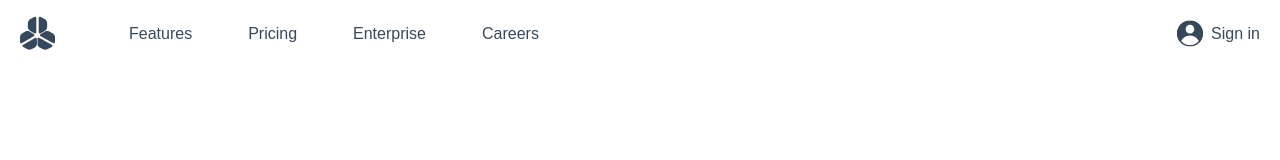
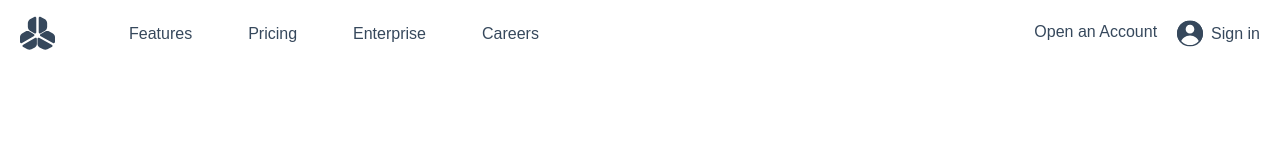
Before and after one commit to ProfMoriartey/ui-ux-website, a Next.js app: page / in a window 1280 px wide. Shown: the top 160 px of the page. Built offline with nearby package versions, Linux system fonts and the light colour scheme.

Commit message:
Add open an account button

```diff
--- a/app/components/Navbar.tsx
+++ b/app/components/Navbar.tsx
@@ -26,6 +26,9 @@ export default function Navbar() {
       </div>
 
       <div className="flex gap-5">
+        <p className="hidden lg:block font-medium text-[#36485C]">
+          Open an Account
+        </p>
         <div className="flex items-center gap-x-2">
           <Image src={User} alt={"Uer Profile"} />
           <span className="hidden font-medium text-[#36485C] lg:block">
```
